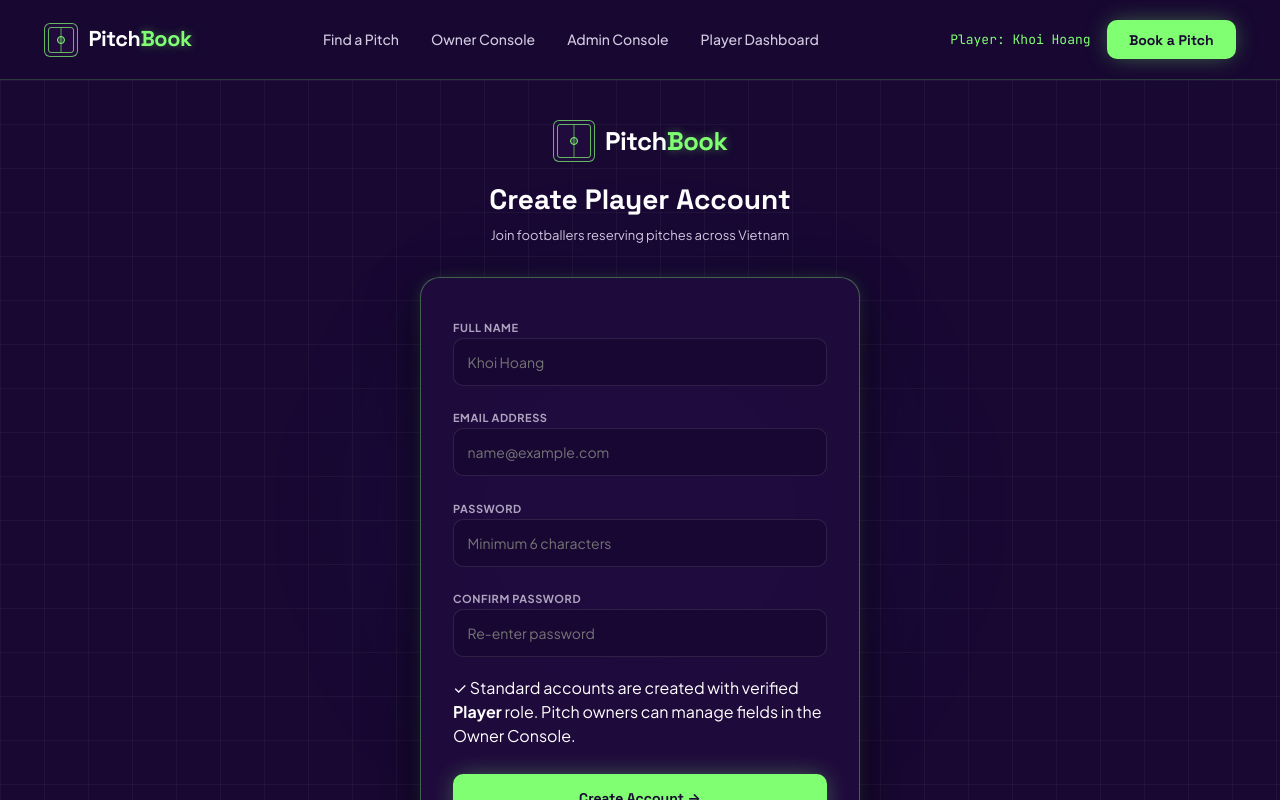
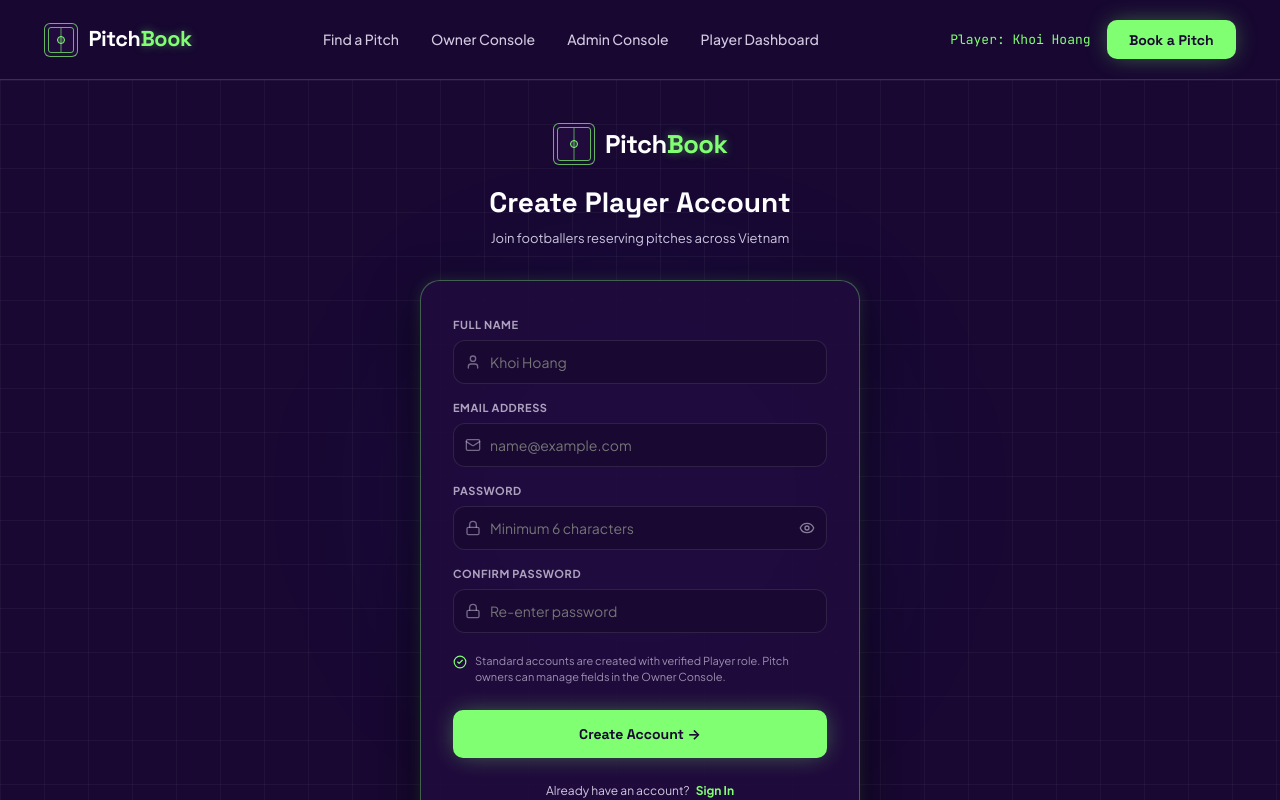
Before and after one commit to khoihoag/booking-system, a React (Vite) app in the folder frontend/: page /signup in a window 1280 px wide. Shown: the top 800 px of the page. Built offline with nearby package versions, Linux system fonts and the light colour scheme.

Commit message:
sign up page

```diff
--- a/frontend/src/components/auth/SignUp.jsx
+++ b/frontend/src/components/auth/SignUp.jsx
@@ -1,12 +1,55 @@
+import {
+  Eye,
+  EyeOff,
+  Lock,
+  Mail,
+  User as UserIcon,
+  ArrowRight,
+  CheckCircle2,
+} from "lucide-react";
+import { Link, useNavigate } from "react-router-dom";
+import "./SignUpPage.css";
+import { useState } from "react";
+
 export default function signup() {
+  const navigate = useNavigate();
+  const [fullName, setFullName] = useState("");
+  const [email, setEmail] = useState("");
+  const [password, setPassword] = useState("");
+  const [confirmPassword, setConfirmPassword] = useState("");
+  const [showPassword, setShowPassword] = useState(false);
+  const [errorMsg, setErrorMsg] = useState("");
+
+  const handleCreateAccount = (e) => {
+    e.preventDefault();
+    setErrorMsg("");
+
+    if (!fullName || !email || !password || !confirmPassword) {
+      setErrorMsg("All fields are required.");
+      return;
+    }
+    if (password.length < 6) {
+      setErrorMsg("Password must be at least 6 characters long.");
+      return;
+    }
+
+    if (password !== confirmPassword) {
+      setErrorMsg("Passwords do not match.");
+      return;
+    }
+    navigate("/");
+  };
+
   return (
     <div className="bg-grid-cyber">
-
       <div className="auth-wrapper">
         <div className="auth-glow"></div>
 
         <div className="auth-header">
-                <a href="index.html" className="brand-logo">
+          <a
+            href="index.html"
+            className="brand-logo"
+          >
             <div className="brand-emblem">
               <div className="brand-pitch-mark">
                 <div className="brand-pitch-line"></div>
@@ -14,56 +57,143 @@ export default function signup() {
               </div>
             </div>
             <div className="brand-text">
-                        <span>Pitch</span><span className="brand-text-green">Book</span>
+              <span>Pitch</span>
+              <span className="brand-text-green">Book</span>
             </div>
           </a>
-                <h1 className="font-display auth-title">
-                    Create Player Account
-                </h1>
+          <h1 className="font-display auth-title">Create Player Account</h1>
           <p className="auth-subtitle">
             Join footballers reserving pitches across Vietnam
           </p>
         </div>
 
         <div className="auth-card">
-            <form className="auth-form" action="user-dashboard.html" method="GET">
-                <div>
-                <label className="form-label" for="name">Full Name</label>
-                <input className="form-input" id="name" type="text" placeholder="Khoi Hoang" required />
+            { errorMsg && (
+                <div className="signup-error-banner">
+                    {errorMsg}
+                </div>
+            )
+            }
+          <form
+            className="auth-form"
+            onSubmit={handleCreateAccount}
+            method="GET"
+          >
+            <div className="signup-field-group">
+              <label
+                className="form-label"
+                for="name"
+              >
+                Full Name
+              </label>
+              <div className="signup-input-wrapper">
+                <input
+                  className="signup-input"
+                  id="name"
+                  type="text"
+                  placeholder="Khoi Hoang"
+                  onChange={(e) => (setFullName(e.target.value))}
+                  required
+                />
+                <UserIcon className="signup-input-icon" />
+              </div>
             </div>
 
-                <div>
-                <label className="form-label" for="signup-email">Email Address</label>
-                <input className="form-input" id="signup-email" type="email" placeholder="name@example.com" required />
+            <div className="signup-field-group">
+              <label
+                className="form-label"
+                for="signup-email"
+              >
+                Email Address
+              </label>
+              <div className="signup-input-wrapper">
+                <input
+                  className="signup-input"
+                  id="signup-email"
+                  type="email"
+                  placeholder="name@example.com"
+                  onChange={(e) => (setEmail(e.target.value))}
+                  required
+                />
+                <Mail className="signup-input-icon" />
+              </div>
             </div>
 
-                <div>
-                <label className="form-label" for="signup-pass">Password</label>
-                <input className="form-input" id="signup-pass" type="password" placeholder="Minimum 6 characters" required />
+            <div className="signup-field-group">
+              <label
+                className="form-label"
+                for="signup-pass"
+              >
+                Password
+              </label>
+              <div className="signup-input-wrapper">
+                <input
+                  className="signup-input"
+                  type={showPassword ? "text" : "password"}
+                  id="signup-pass"
+                  placeholder="Minimum 6 characters"
+                  onChange={(e) => (setPassword(e.target.value))}
+                  required
+                />
+                <Lock className="signup-input-icon" />
+                <button
+                  className="signup-toggle-pw-btn"
+                  type="button"
+                  onClick={() => setShowPassword(!showPassword)}
+                >
+                  {showPassword ? <EyeOff /> : <Eye />}
+                </button>
+              </div>
             </div>
 
-                <div>
-                <label className="form-label" for="confirm-pass">Confirm Password</label>
-                <input className="form-input" id="confirm-pass" type="password" placeholder="Re-enter password" required />
+            <div className="signup-field-group">
+              <label
+                className="form-label"
+                for="confirm-pass"
+              >
+                Confirm Password
+              </label>
+              <div className="signup-input-wrapper">
+                <input
+                  className="signup-input"
+                  id="confirm-pass"
+                  type="password"
+                  placeholder="Re-enter password"
+                  onChange={(e) => (setConfirmPassword(e.target.value))}
+                  required
+                />
+                <Lock className="signup-input-icon" />
+              </div>
             </div>
 
             <div className="role-notice">
-                    &#10003; Standard accounts are created with verified <strong>Player</strong> role. Pitch owners can manage fields in the Owner Console.
+              <CheckCircle2 className="signup-info-icon" />
+              <span>
+                Standard accounts are created with verified Player role. Pitch
+                owners can manage fields in the Owner Console.
+              </span>
             </div>
 
-                <button className="btn-primary auth-submit-btn" type="submit">
+            <button
+              className="btn-primary auth-submit-btn"
+              type="submit"
+            >
               Create Account &rarr;
             </button>
           </form>
 
-            <div className="auth-footer-prompt">
+          <div className="signup-footer">
             Already have an account?
-                <a href="signin.html">Sign In</a>
+            <Link
+              to="/signin"
+              className="signup-footer-link"
+            >
+              {" "}
+              Sign In
+            </Link>
           </div>
         </div>
       </div>
-
     </div>
-
-    )
+  );
 }
--- a/frontend/src/components/auth/SignUpPage.css
+++ b/frontend/src/components/auth/SignUpPage.css
@@ -2,7 +2,7 @@
    PitchBook - Sign Up Page Stylesheet (signup.css)
    ========================================================================== */
 
-@import 'common.css';
+@import './../../common.css';
 
 .auth-wrapper {
   min-height: 100vh;
@@ -63,10 +63,12 @@
 }
 
 .role-notice {
-  font-size: 0.75rem;
+  font-size: 0.6875rem;
   color: rgba(210, 201, 224, 0.7);
-  line-height: 1.5;
-  margin-top: 0.25rem;
+  display: flex;
+  align-items: flex-start;
+  gap: 0.5rem;
+  padding-top: 0.25rem;
 }
 
 .role-notice strong {
@@ -107,3 +109,113 @@
   color: var(--color-neon-primary);
   font-weight: 700;
 }
+
+.signup-field-group {
+  display: flex;
+  flex-direction: column;
+}
+
+.signup-input-wrapper {
+  position: relative;
+}
+
+
+.signup-input {
+  width: 100%;
+  height: 2.75rem;
+  background-color: var(--bg-midnight);
+  border: 1px solid rgba(255, 255, 255, 0.1);
+  border-radius: 0.75rem;
+  padding-left: 2.25rem;
+  padding-right: 0.75rem;
+  font-size: 0.875rem;
+  color: #ffffff;
+  outline: none;
+  transition: border-color 0.2s ease;
+}
+
+.signup-input-icon {
+  width: 1rem;
+  height: 1rem;
+  color: rgba(210, 201, 224, 0.5);
+  position: absolute;
+  left: 0.75rem;
+  top: 0.875rem;
+  pointer-events: none;
+}
+
+.signup-info-icon {
+  width: 0.875rem;
+  height: 0.875rem;
+  color: var(--color-neon-primary);
+  flex-shrink: 0;
+  margin-top: 0.125rem;
+}
+
+.signup-info-note {
+  font-size: 0.6875rem;
+  color: rgba(210, 201, 224, 0.7);
+  display: flex;
+  align-items: flex-start;
+  gap: 0.5rem;
+  padding-top: 0.25rem;
+}
+
+.signup-form {
+  display: flex;
+  flex-direction: column;
+  gap: 1rem;
+}
+
+.signup-footer {
+  margin-top: 1.5rem;
+  text-align: center;
+  font-size: 0.75rem;
+  color: var(--color-text-muted);
+}
+
+.signup-footer-link {
+  color: var(--color-neon-primary);
+  font-weight: 700;
+  background: none;
+  border: none;
+  cursor: pointer;
+  margin-left: 0.25rem;
+}
+
+.signup-footer-link:hover {
+  text-decoration: underline;
+}
+
+.signup-toggle-pw-btn {
+  position: absolute;
+  right: 0.75rem;
+  top: 0.875rem;
+  background: none;
+  border: none;
+  color: rgba(210, 201, 224, 0.6);
+  cursor: pointer;
+  padding: 0;
+  display: flex;
+  align-items: center;
+  justify-content: center;
+}
+
+.signup-toggle-pw-btn:hover {
+  color: #ffffff;
+}
+
+.signup-toggle-pw-btn svg {
+  width: 1rem;
+  height: 1rem;
+}
+
+.signup-error-banner {
+  margin-bottom: 1.25rem;
+  padding: 0.75rem;
+  border-radius: 0.75rem;
+  background-color: rgba(244, 63, 94, 0.1);
+  border: 1px solid rgba(244, 63, 94, 0.3);
+  color: #fb7185;
+  font-size: 0.75rem;
+}
```
Lines whose indentation alone changed are shown as unchanged.
